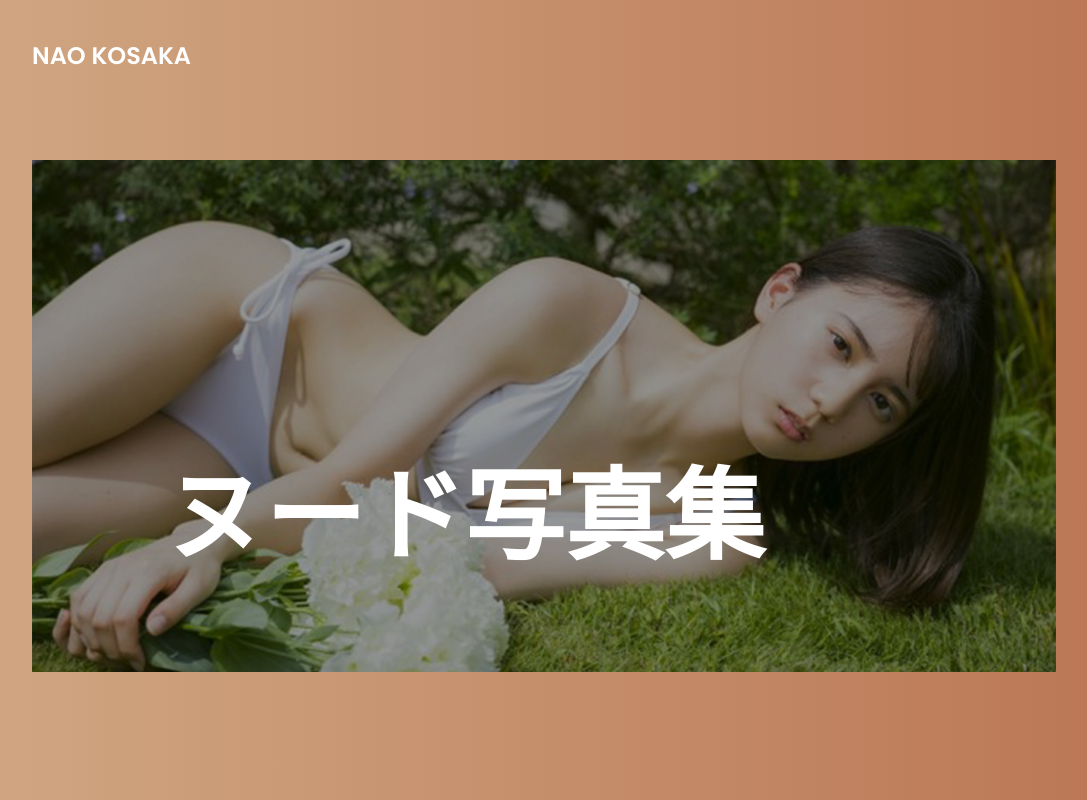
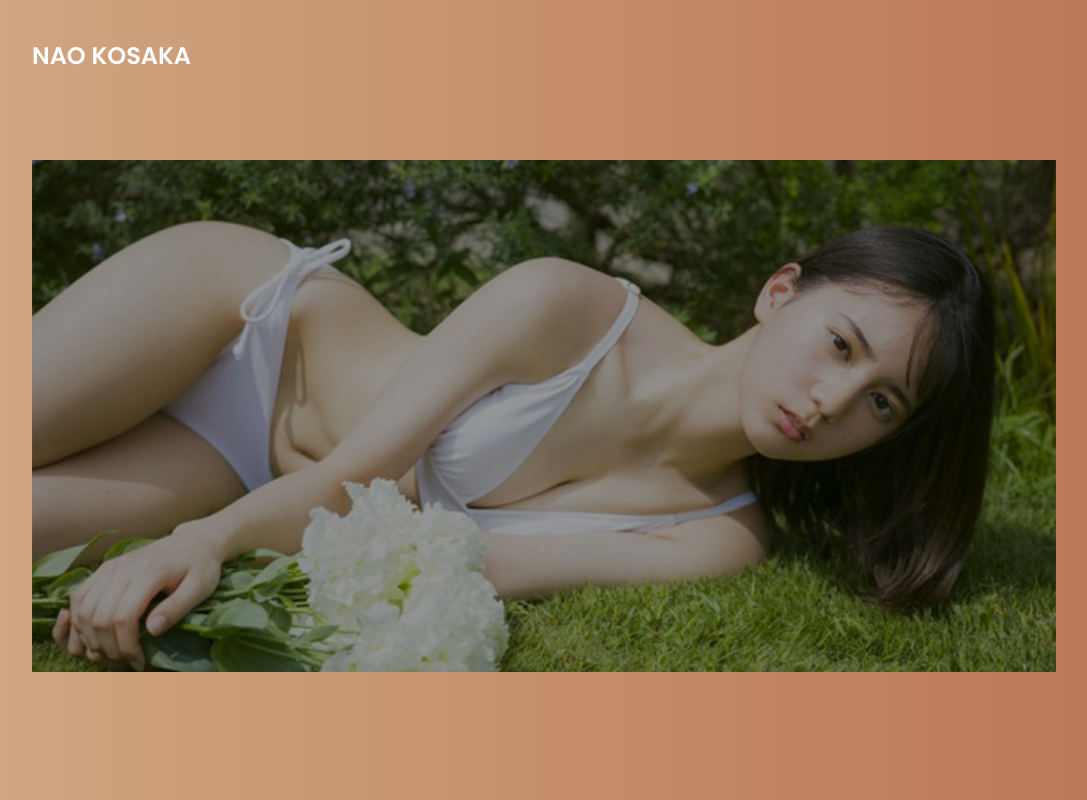
Before and after one commit to takuya9250/test3, a plain HTML site: page index.html in a window 1280 px wide. Shown: the top 800 px of the page, without its empty margins (96-1183 px from the left). Drawn offline with nearby package versions, Linux system fonts and the light colour scheme.

Commit message:
テキスト削除

```diff
--- a/index.html
+++ b/index.html
@@ -28,7 +28,6 @@
  </nav>
  <section>
   <div class="hero"> <img class="nao" src="img/image2.jpg" alt="">
-   <h1 class="headline">ヌード写真集</h1>
   </div>
  </section>
 </header>
```
